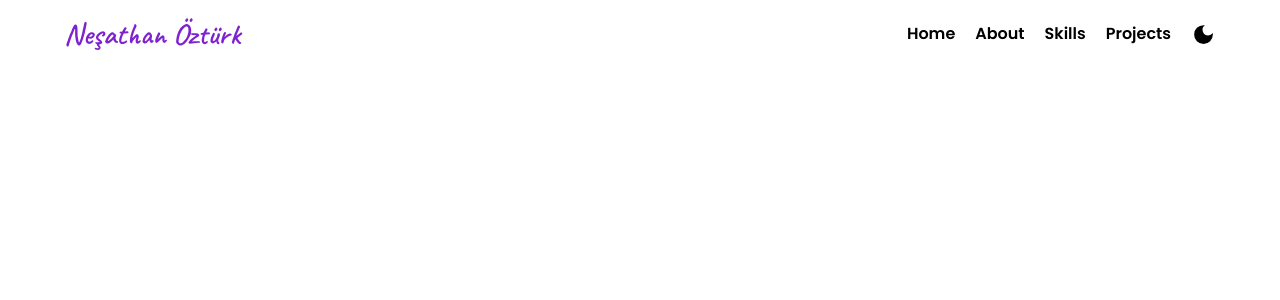
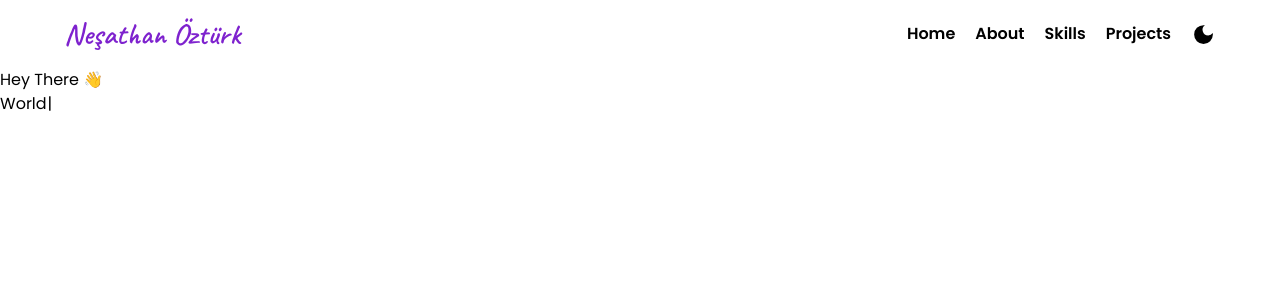
Before and after one commit to nesathanozturk/nesathanozturk, a React (Create React App) app: page / in a window 1280 px wide. Shown: the top 300 px of the page. Built offline with nearby package versions, Linux system fonts and the light colour scheme.

Commit message:
feat: added typewriter effect

```diff
--- a/package.json
+++ b/package.json
@@ -10,6 +10,8 @@
     "react-dom": "^18.2.0",
     "react-icons": "^4.8.0",
     "react-scripts": "5.0.1",
+    "react-typewriter-effect": "^1.1.0",
+    "typewriter-effect": "^2.19.0",
     "web-vitals": "^2.1.4"
   },
   "scripts": {
--- a/src/App.js
+++ b/src/App.js
@@ -1,9 +1,9 @@
-import Navbar from "./components/Navbar";
+import Home from "./components/Home";
 
 const App = () => {
   return (
     <>
-      <Navbar />
+      <Home />
     </>
   );
 };
--- a/src/components/Home.jsx
+++ b/src/components/Home.jsx
@@ -1,5 +1,27 @@
+import Navbar from "./Navbar";
+import Typewriter from "typewriter-effect";
+
 const Home = () => {
-  return <div>Home</div>;
+  return (
+    <>
+      <Navbar />
+      <section>
+        <div className="container">
+          <div className="left">
+            <h2>Hey There &#128075;</h2>
+
+            <Typewriter
+              options={{
+                strings: ["Hello", "World"],
+                autoStart: true,
+                loop: true,
+              }}
+            />
+          </div>
+        </div>
+      </section>
+    </>
+  );
 };
 
 export default Home;
```
Also changed, not shown: 1 other file (tests, documents, lock files or other folders).
